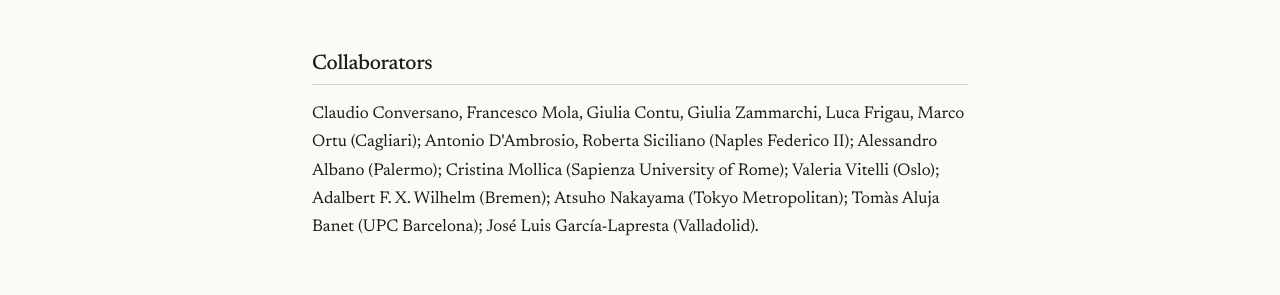
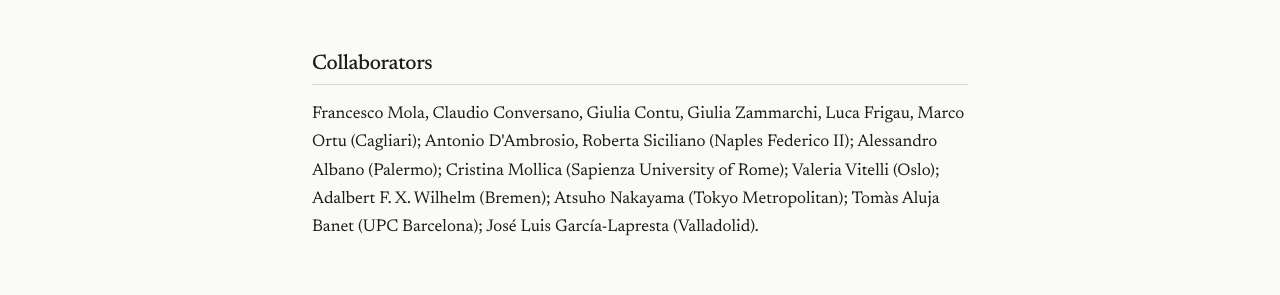
Before and after one commit to maurizioromano/maurizioromano.github.io, a Jekyll site: the page built from _pages/research.md, in a window 1280 px wide. Shown: the part 1969-2264 px from the top of the page. Built offline with Jekyll 4.4.1, drawn with Linux system fonts in a browser that asks for light colours.

```diff
--- a/_pages/research.md
+++ b/_pages/research.md
@@ -98,7 +98,7 @@ implements the DIVA distance-based consensus algorithm for preference-approvals.
 <h2>Collaborators</h2>
 
 <p>
-Claudio Conversano, Francesco Mola, Giulia Contu, Giulia Zammarchi, Luca Frigau, Marco Ortu
+Francesco Mola, Claudio Conversano, Giulia Contu, Giulia Zammarchi, Luca Frigau, Marco Ortu
 (Cagliari); Antonio D'Ambrosio, Roberta Siciliano (Naples Federico II); Alessandro Albano (Palermo); Cristina Mollica (Sapienza University of Rome); Valeria Vitelli (Oslo); Adalbert F. X. Wilhelm (Bremen); Atsuho Nakayama (Tokyo Metropolitan);
 Tomàs Aluja Banet (UPC Barcelona); José Luis García-Lapresta (Valladolid).
 </p>
```
